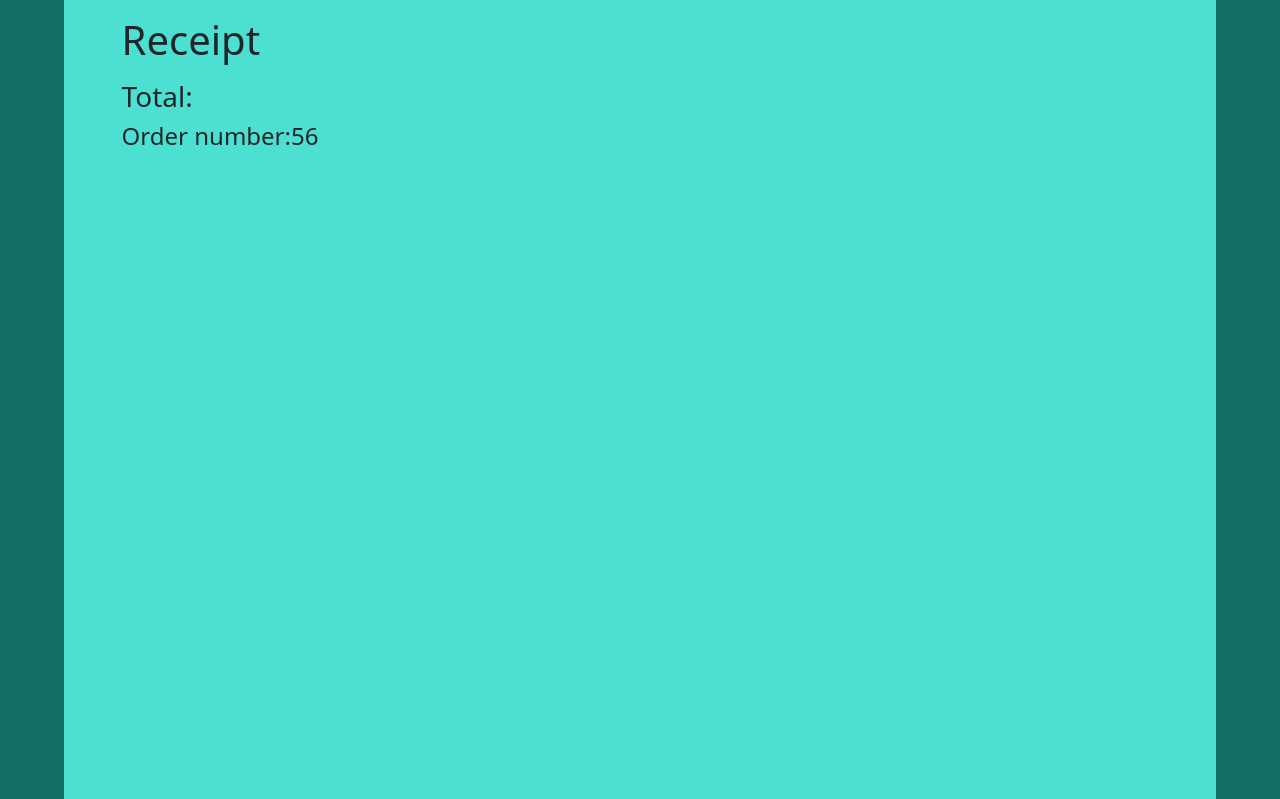
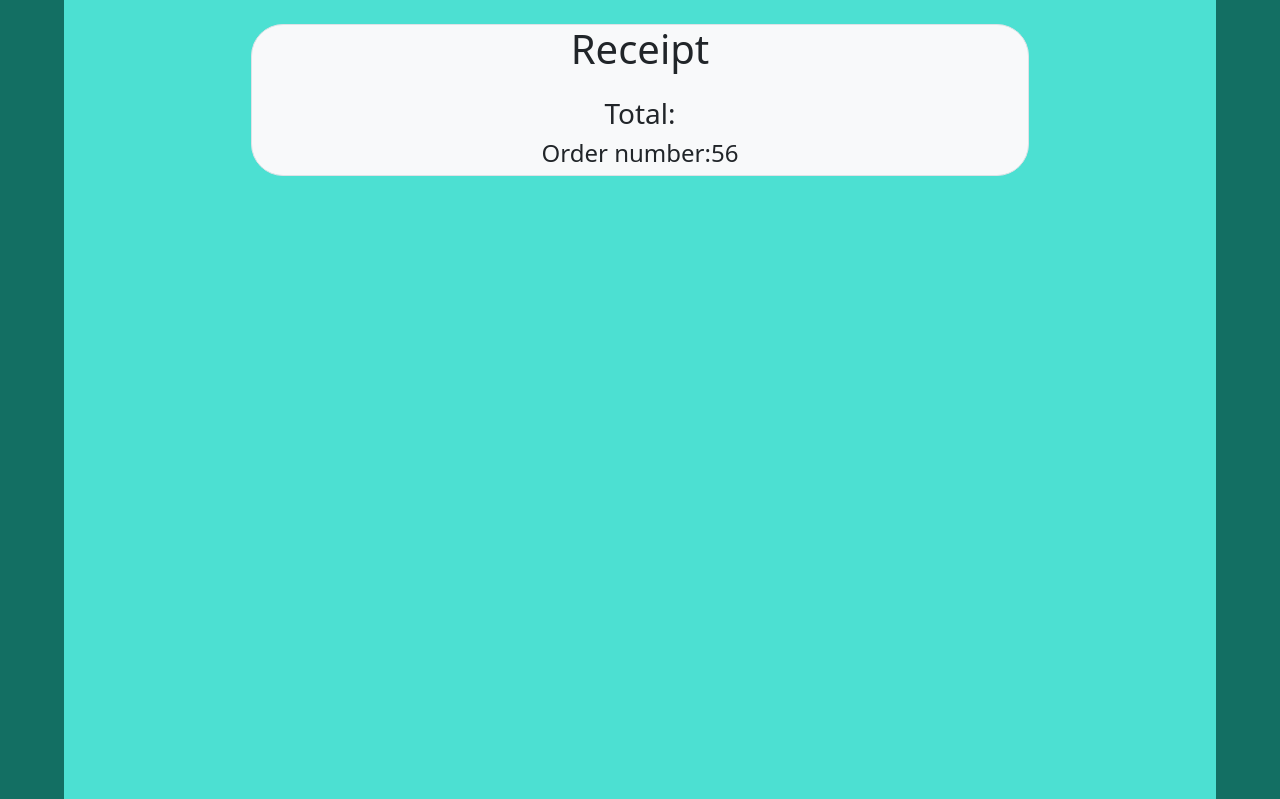
Before and after one commit to x13xDread/CSET-180-project, a Flask app: page /receipt in a window 1280 px wide. Shown: the part 128-927 px from the top of the page. Run offline with Flask 3, Linux system fonts and the light colour scheme; the visitor is signed in with stand-in values (Sample User, id 1).

Commit message:
css for order and receipt page

```diff
--- a/templates/orders.html
+++ b/templates/orders.html
@@ -1,6 +1,6 @@
 {% extends "base.html" %}
 {% block body %}
-<div>
+<div class="d-flex justify-content-center w-50 bg-light border rounded-5 ">
     <h1>Orders</h1>
     {% for order in orders %}
     <div>
--- a/templates/receipt.html
+++ b/templates/receipt.html
@@ -7,10 +7,10 @@
     <title>Receipt</title>
 </head>
 <body>
-    <div class="main">
-        <div class="top">
+    <div class="d-flex justify-content-center">
+        <div class="w-75 bg-light border m-2 text-center rounded-5">
             <h1>Receipt</h1>
-            <div>
+            <div class="d-flex justify-content-center">
             <ul class="list">
 
             </ul>
@@ -20,8 +20,8 @@
         </div>
 
         <div class="bottom">
-            <h3><span>Total</span>:</h3>
-            <h4>Order number:56</h4>
+            <h3 class="text-align-left mb-15px "><span>Total</span>:</h3>
+            <h4 class="text-align-left">Order number:56</h4>
         </div>
         </div>
     </div>
```
